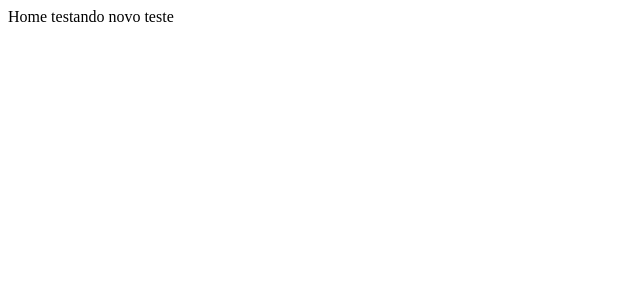
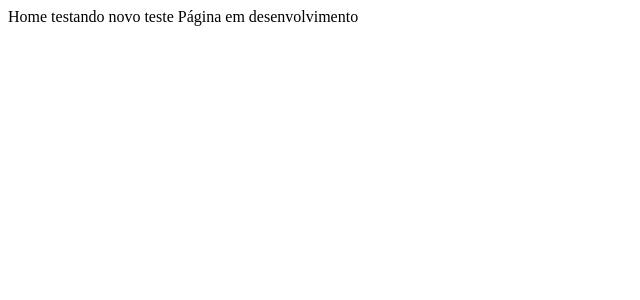
Before and after one commit to lv1500/LBECiencia, a Next.js app: page / in a window 1280 px wide. Shown: the top 300 px of the page, without its empty margins (0-640 px from the left). Built offline with nearby package versions, Linux system fonts and the light colour scheme.

Commit message:
Update index.js

```diff
--- a/pages/index.js
+++ b/pages/index.js
@@ -1,6 +1,9 @@
 function Home() {
     return <div>
         Home testando novo teste
+
+        Página em desenvolvimento
+
     </div>
 }
 
```
